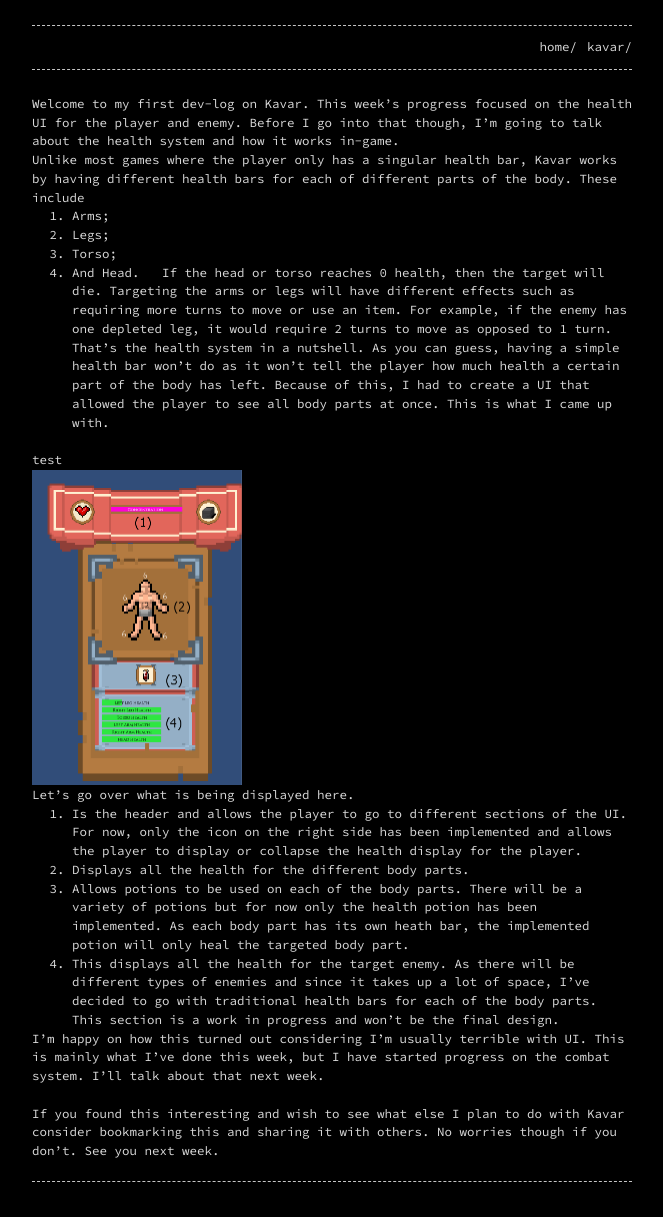
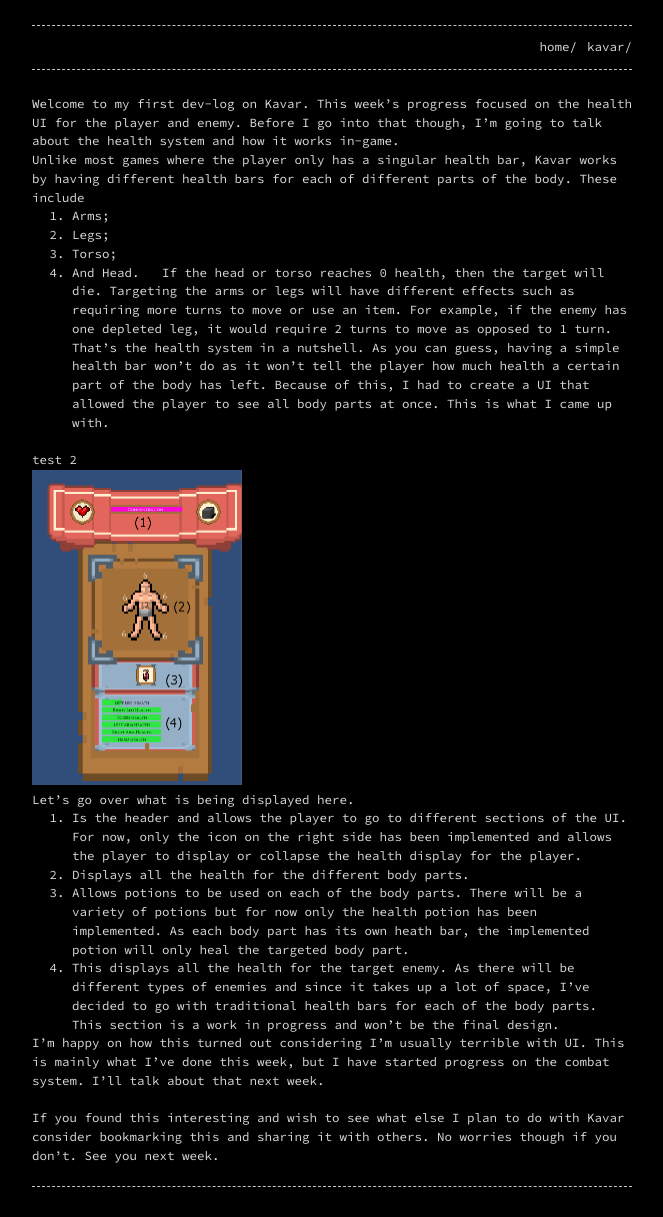
Before and after one commit to KyleS01/KyleS01.github.io, a Jekyll site: the page built from _posts/2020-6-14-Kavar Log 1.markdown, in a window 1280 px wide. Shown: the whole page, without its empty margins (308-971 px from the left). Built offline with Jekyll 4.4.1, drawn with Linux system fonts in a browser that asks for light colours.

Commit message:
Update 2020-6-14-Kavar Log 1.markdown

```diff
--- a/_posts/2020-6-14-Kavar Log 1.markdown
+++ b/_posts/2020-6-14-Kavar Log 1.markdown
@@ -15,8 +15,8 @@
 That’s the health system in a nutshell. As you can guess, having a simple health bar won’t do as it won’t tell the player how much health a certain part of the body has left. Because of this, I had to create a UI that allowed the player to see all body parts at once. This is what I came up with.
 
 &nbsp;
-test
-<div style="line-height:10px">
+test 2
+<div style="line-width:10px">
   <img width="210" height="315" src="/images/interactionmenuV2.PNG">
 </div>
 
```
